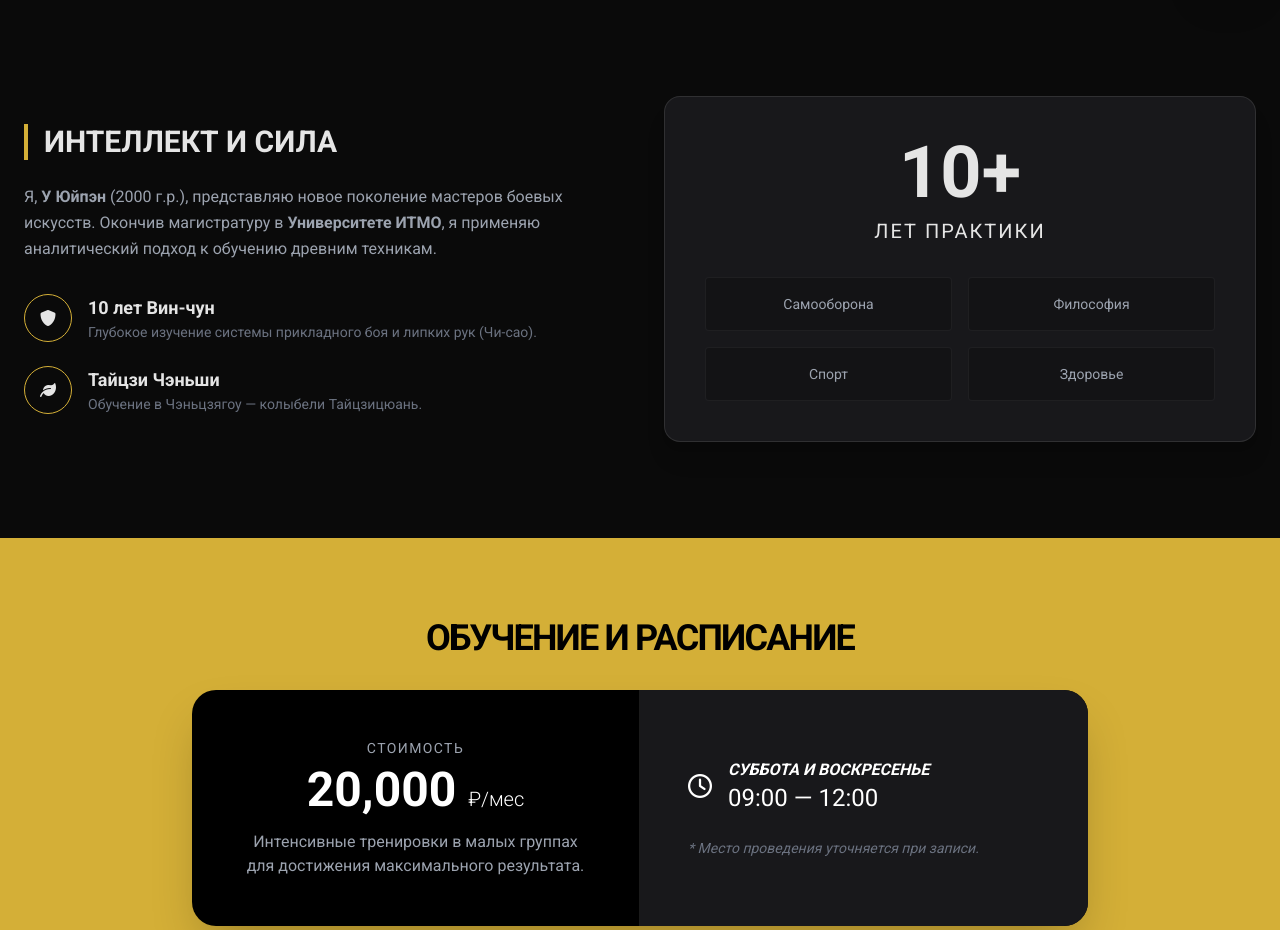
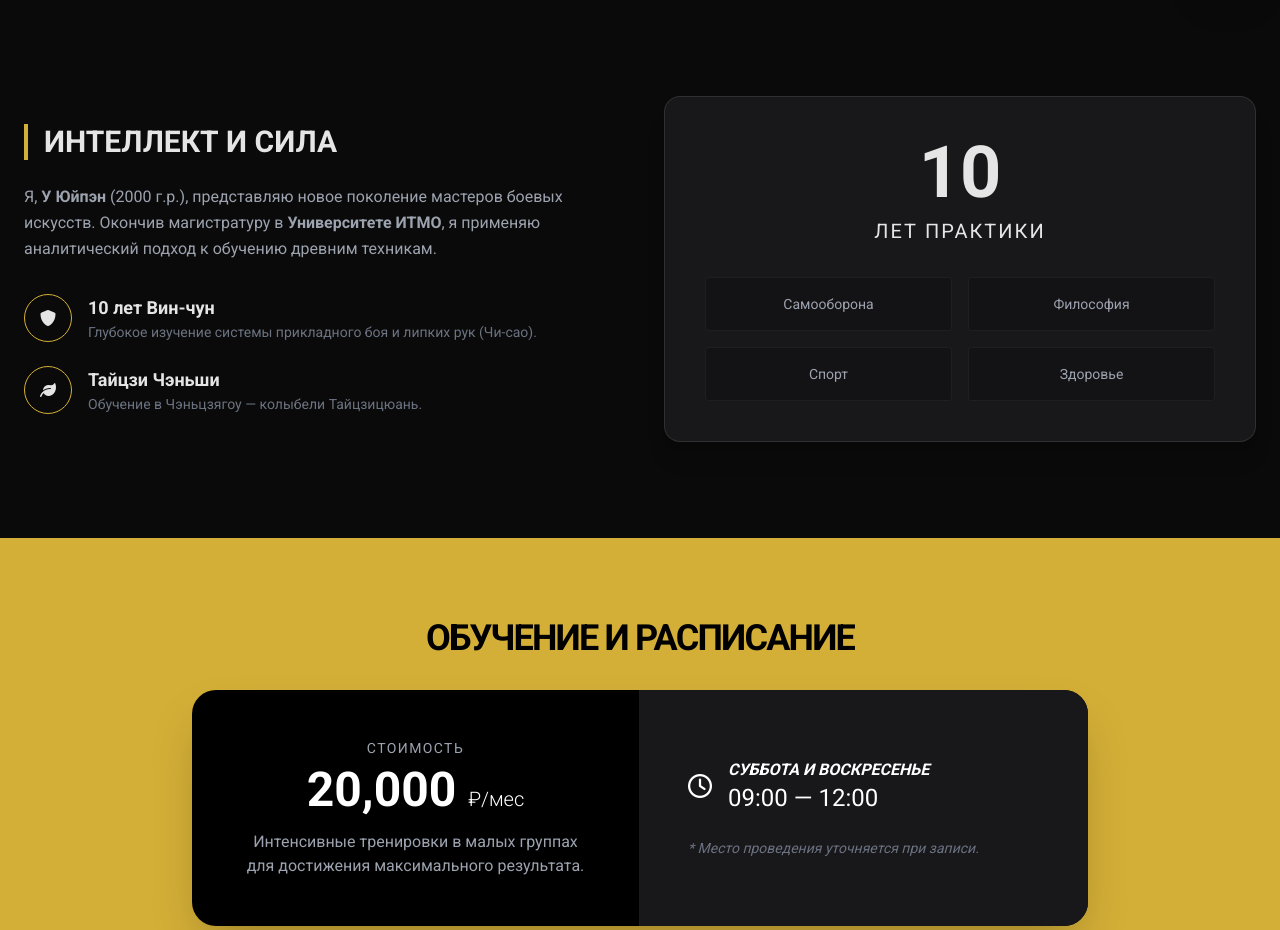
Before and after one commit to WuYupenggg/WuShu, a plain HTML site: page index.html in a window 1280 px wide. Shown: the part 800-1730 px from the top of the page. Drawn offline with nearby package versions, Linux system fonts and the light colour scheme.

Commit message:
Update index.html

```diff
--- a/index.html
+++ b/index.html
@@ -119,7 +119,7 @@
                 </div>
             </div>
             <div class="bg-zinc-900 p-10 border border-white/10 rounded-2xl text-center shadow-xl">
-                <span class="text-7xl font-bold text-gold">10+</span>
+                <span class="text-7xl font-bold text-gold">10</span>
                 <p data-key="about-stat" class="text-xl mt-2 uppercase tracking-widest">Лет практики</p>
                 <div class="mt-8 grid grid-cols-2 gap-4 text-sm text-gray-400">
                     <div data-key="tag1" class="p-4 border border-white/5 bg-black/20 rounded">Самооборона</div>
```
